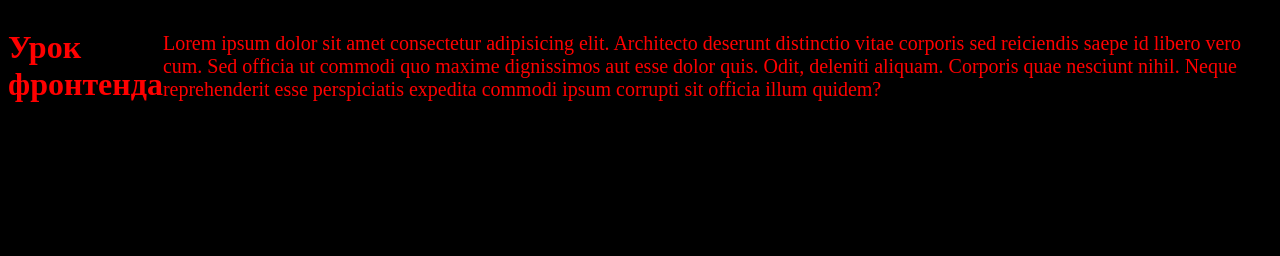
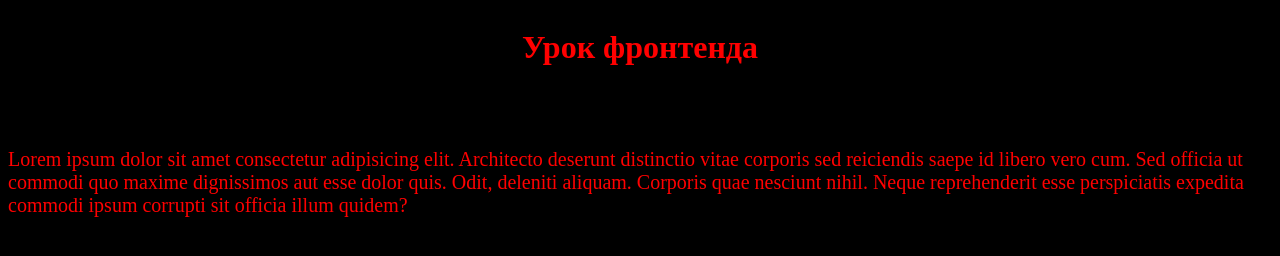
Before and after one commit to alex-sizow/lesson-2, a plain HTML site: page index.html in a window 1280 px wide. Drawn offline with Linux system fonts and the light colour scheme.

Commit message:
fix style

```diff
--- a/style.css
+++ b/style.css
@@ -3,7 +3,9 @@ body {
 	background-color: black;
 	display: flex;
 	justify-content: center;
+	flex-direction: column;
 	align-items: center;
+	gap: 40px;
 }
 
 p {
```
